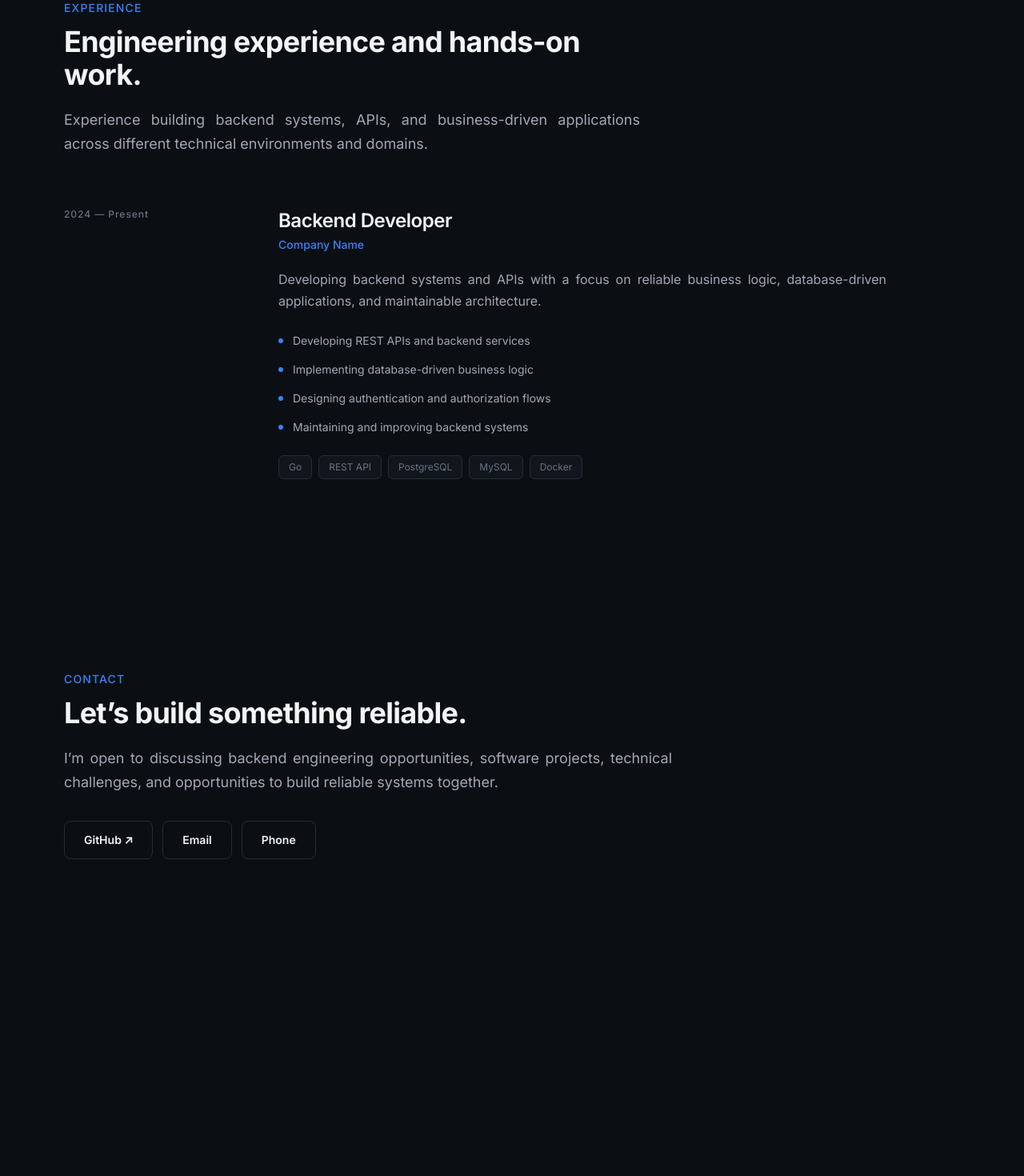
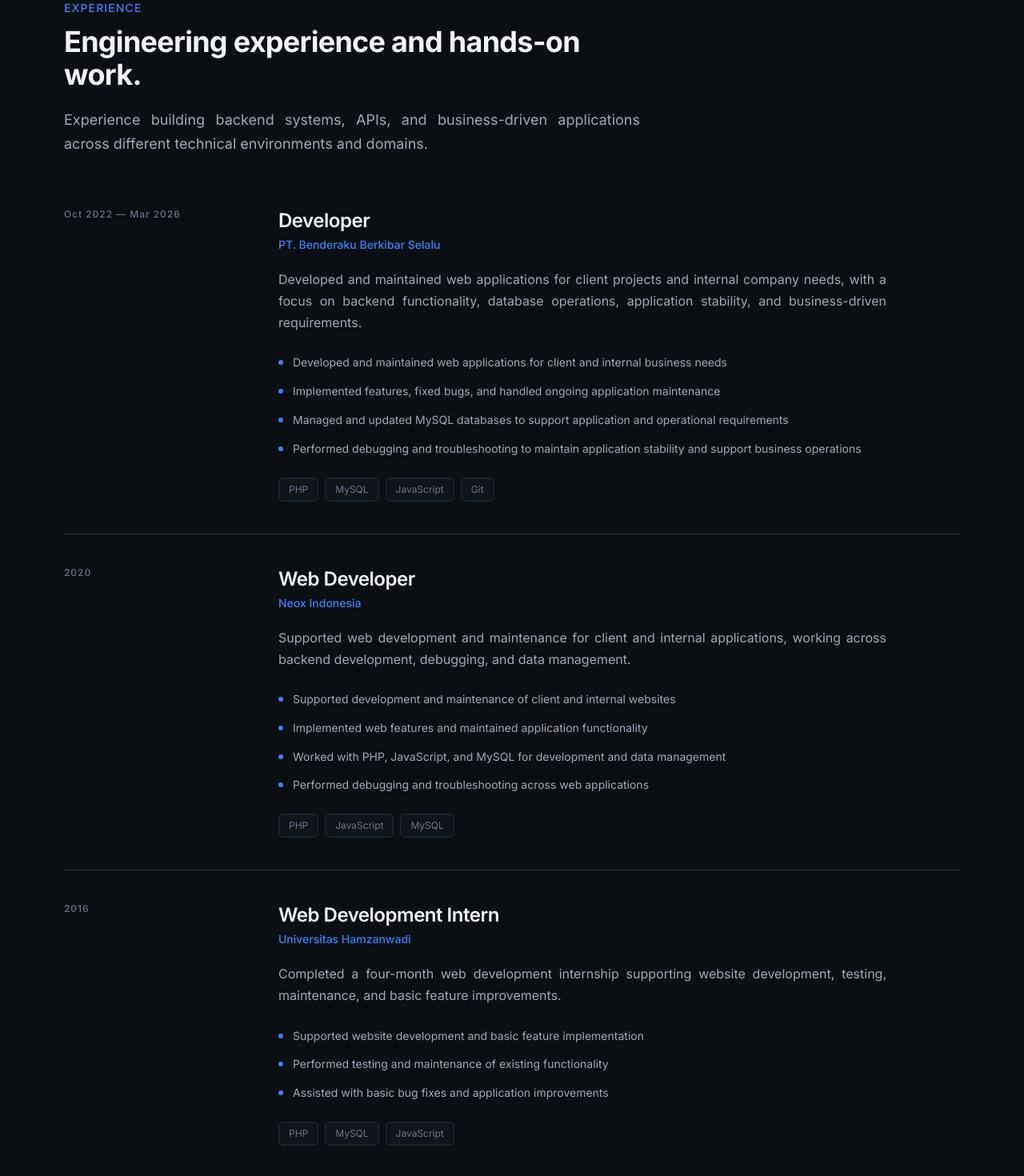
Before and after one commit to shiinobu/firman-portfolio, a Next.js app: page / in a window 1280 px wide. Shown: the part 4636-6106 px from the top of the page at 80% size. Before the commit the page ends 5830 px from the top, so only its background shows below. Built offline with nearby package versions, Linux system fonts and the light colour scheme.

Commit message:
feat: add professional experience history

```diff
--- a/src/data/experience.ts
+++ b/src/data/experience.ts
@@ -1,16 +1,43 @@
 export const experiences = [
     {
-        period: "2024 — Present",
-        role: "Backend Developer",
-        company: "Company Name",
+        period: "Oct 2022 — Mar 2026",
+        role: "Developer",
+        company: "PT. Benderaku Berkibar Selalu",
         description:
-            "Developing backend systems and APIs with a focus on reliable business logic, database-driven applications, and maintainable architecture.",
+            "Developed and maintained web applications for client projects and internal company needs, with a focus on backend functionality, database operations, application stability, and business-driven requirements.",
         responsibilities: [
-            "Developing REST APIs and backend services",
-            "Implementing database-driven business logic",
-            "Designing authentication and authorization flows",
-            "Maintaining and improving backend systems",
+            "Developed and maintained web applications for client and internal business needs",
+            "Implemented features, fixed bugs, and handled ongoing application maintenance",
+            "Managed and updated MySQL databases to support application and operational requirements",
+            "Performed debugging and troubleshooting to maintain application stability and support business operations",
         ],
-        technologies: ["Go", "REST API", "PostgreSQL", "MySQL", "Docker"],
+        technologies: ["PHP", "MySQL", "JavaScript", "Git"],
+    },
+    {
+        period: "2020",
+        role: "Web Developer",
+        company: "Neox Indonesia",
+        description:
+            "Supported web development and maintenance for client and internal applications, working across backend development, debugging, and data management.",
+        responsibilities: [
+            "Supported development and maintenance of client and internal websites",
+            "Implemented web features and maintained application functionality",
+            "Worked with PHP, JavaScript, and MySQL for development and data management",
+            "Performed debugging and troubleshooting across web applications",
+        ],
+        technologies: ["PHP", "JavaScript", "MySQL"],
+    },
+    {
+        period: "2016",
+        role: "Web Development Intern",
+        company: "Universitas Hamzanwadi",
+        description:
+            "Completed a four-month web development internship supporting website development, testing, maintenance, and basic feature improvements.",
+        responsibilities: [
+            "Supported website development and basic feature implementation",
+            "Performed testing and maintenance of existing functionality",
+            "Assisted with basic bug fixes and application improvements",
+        ],
+        technologies: ["PHP", "MySQL", "JavaScript"],
     },
 ] as const;
```
